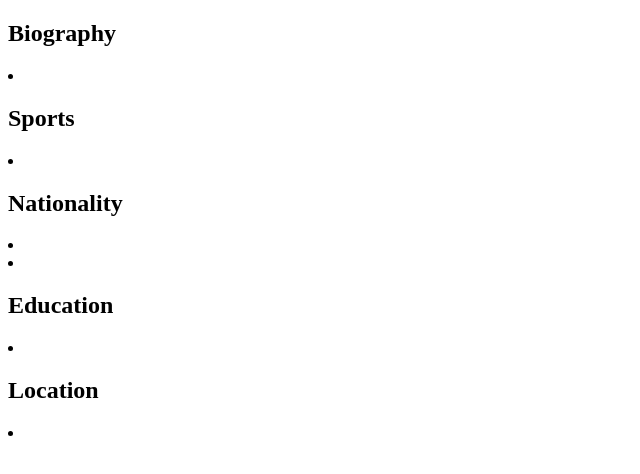
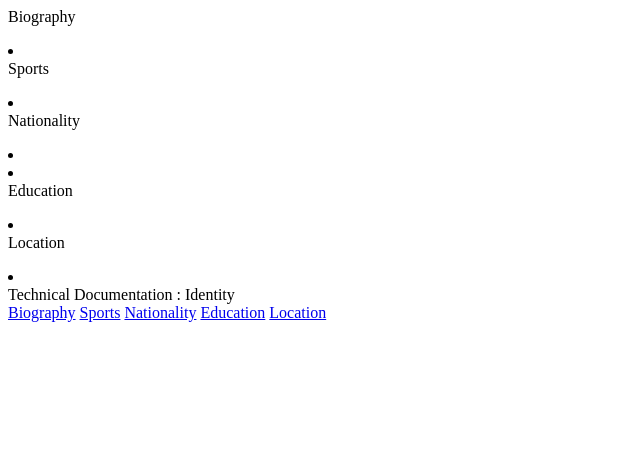
Before and after one commit to KALUNGI-J-BOBSON/Dayan-Boson-Project, a plain HTML site: page index.html in a window 1280 px wide. Shown: the whole page, without its empty margins (0-640 px from the left). Drawn offline with Linux system fonts and the light colour scheme.

Commit message:
Added MORE features and to 10 &  11

```diff
--- a/index.html
+++ b/index.html
@@ -11,13 +11,13 @@
 
   <main id ="main-doc">
 <section class ="main-section" id="biography">
-  <h1>Biography</h1>
+  <header>Biography</header>
   <p></p>
   <P></P>
   <li></li>
 </section>
 <section class ="main-section" id="sports">
-  <h1>Sports</h1>
+  <header>Sports</header>
   <p></p>
   <P></P>
   <code></code>
@@ -25,7 +25,7 @@
   <li></li>
 </section>
 <section class ="main-section" id="nationality">
-  <h1>Nationality</h1>
+  <header>Nationality</header>
   <p></p>
   <P></P>
   <code></code>
@@ -33,14 +33,14 @@
   <li></li>
 </section>
 <section class ="main-section" id="education">
-  <h1>Education</h1>
+  <header>Education</header>
   <p></p>
   <P></P>
   <code></code>
   <li></li>
 </section>
 <section class ="main-section" id="location">
-  <h1>Location</h1>
+  <header>Location</header>
   <p></p>
   <P></P>
   <code></code>
@@ -67,7 +67,15 @@
 
   <body>
     <script src="https://cdn.freecodecamp.org/testable-projects-fcc/v1/bundle.js"></script>
+    <nav id="navbar">
+      <header>Technical Documentation : Identity</header>
+      <a class="nav-link" href="#biography">Biography</a>
+      <a class="nav-link" href="#sports">Sports</a> </a>
+      <a class="nav-link" href="#nationality">Nationality</a>
+      <a class="nav-link" href="#education">Education</a>
+      <a class="nav-link" href="#location">Location</a>
 
+    </nav>
     <!--
 
     Hello Camper!
@@ -81,6 +89,6 @@
 
     -->
     <script  src="js/index.js"></script>
-    <nav id="nav-bar"></nav>
+
   </body>
 </html>
```
